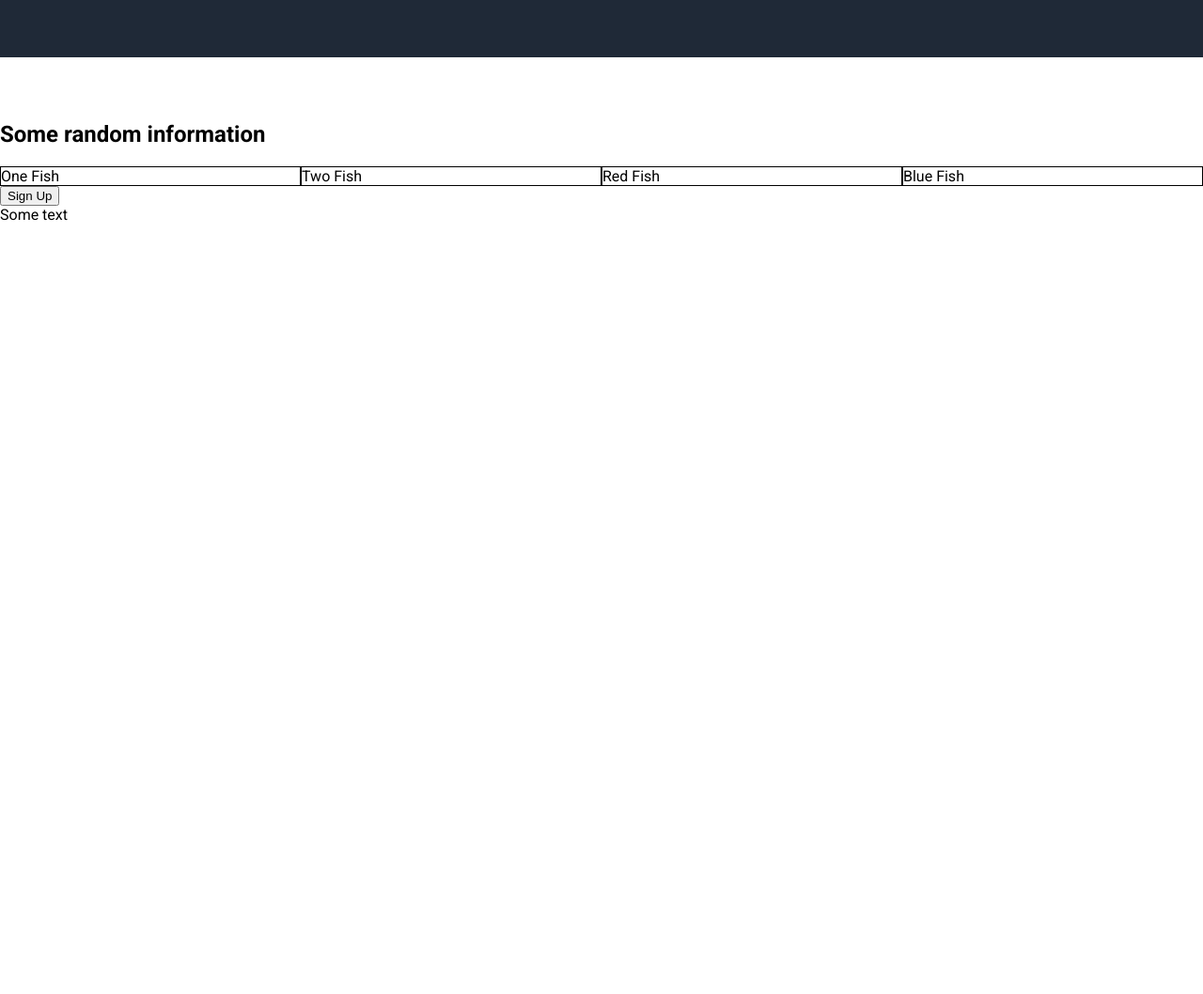
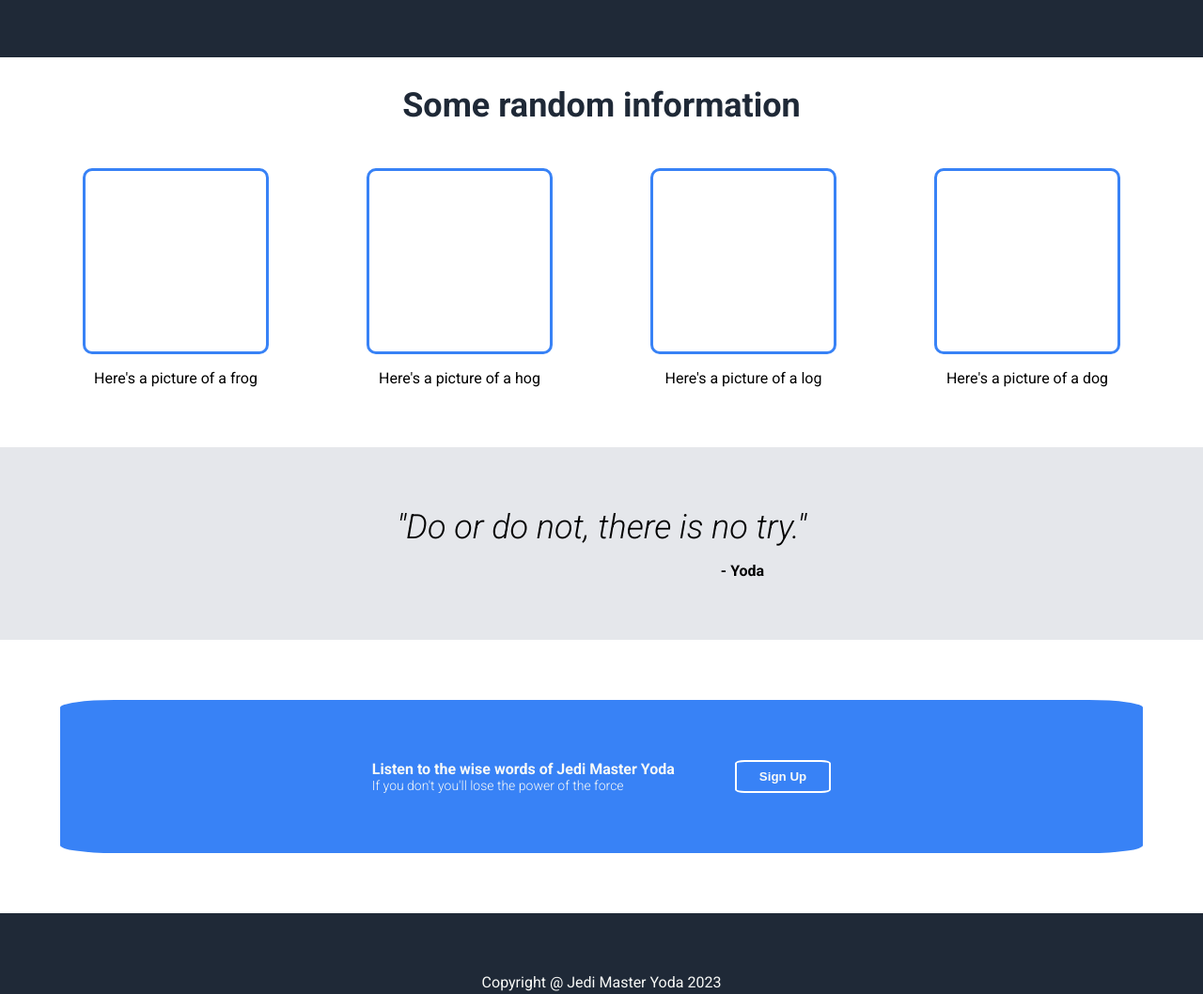
Before and after one commit to rbrtm984/yoda-splash, a plain HTML site: page index.html in a window 1280 px wide. Shown: the part 634-1692 px from the top of the page at 94% size. Before the commit the page ends 872 px from the top, so only its background shows below. Drawn offline with Linux system fonts and the light colour scheme.

Commit message:
Finished basic styling

```diff
--- a/index.html
+++ b/index.html
@@ -31,26 +31,41 @@
             <img class="image" src="./images/pexels-fauxels-3183197.jpg"/>
         </div>
     </div>
-        <div class="mainTitle">
 </div>
     <div class="body">
         <h2>Some random information</h2>
         <div class="cards">
-            <div class="card">One Fish</div>
-            <div class="card">Two Fish</div>
-            <div class="card">Red Fish</div>
-            <div class="card">Blue Fish</div>
+            <div class="cardContainer">
+                <div class="card"></div>
+                <div class="cardText">Here's a picture of a frog</div>
+            </div>
+            <div class="cardContainer">
+                <div class="card"></div>
+                <div class="cardText">Here's a picture of a hog</div>
+            </div>
+            <div class="cardContainer">
+                <div class="card"></div>
+                <div class="cardText">Here's a picture of a log</div>
+            </div>
+            <div class="cardContainer">
+                <div class="card"></div>
+                <div class="cardText">Here's a picture of a dog</div>
+            </div>
         </div>
-        <div class="quote">
-            <div class="quoteAuthor"></div>
+        <div class="quoteContainer">
+            <div class="quote">"Do or do not, there is no try."</div>
+            <div class="quoteAuthor">- Yoda</div>
         </div>
         <div class="callToAction">
-            <div class="theCall"></div>
+            <div class="textContainer">
+                <div class="theCall">Listen to the wise words of Jedi Master Yoda</div>
+                <div class="theCallSubtext">If you don't you'll lose the power of the force</div>
+            </div>
             <button>Sign Up</button>
         </div>
     </div>
     <div class="footer">
-        <div class="footerText">Some text</div>
+        <div class="footerText">Copyright @ Jedi Master Yoda 2023</div>
     </div>
     <div></div>
 </body>
--- a/styles.css
+++ b/styles.css
@@ -101,7 +101,7 @@ body {
     padding: 1rem 2rem;
   }
 }
-}
+
 
 .titleSignUp {
     align-self: flex-start;
@@ -112,11 +112,104 @@ img {
     flex-grow: 2;
 }
 
+.body {
+    flex-grow: 1;
+}
+.body h2 {
+    display: flex;
+    justify-content: center;
+    align-items: center;
+    font-size: 36px;
+    font-style: extra-bold;
+    color: #1F2937;
+}
+
 .cards {
     display: flex;
+    flex-direction: row;
+    justify-content: space-evenly;
+    margin-bottom: 64px;
+}
+
+.cardContainer {
+    display: flex;
+    flex-direction: column;
+    justify-content: center;
+    align-items: center;
 }
 .card {
-    width: 25%;
-    height: 100%;
-    border: 1px solid black;
+    margin: 16px;
+    border: 3px solid #3882f6;
+    padding: 96px;
+    border-radius: 5%;
 }
+
+.quoteContainer {
+    background-color: #E5E7EB;
+    padding: 64px 32px 64px 32px;
+    display: flex;
+    flex-direction: column;
+    justify-content: center;
+    align-items: center;
+}
+
+.quote {
+    font-size: 36px;
+    font-weight: 300;
+    font-style: italic;
+}
+
+
+.quoteAuthor {
+    font-size: 16px;
+    margin-top: 16px;
+    font-weight: bold;
+    margin-left: 300px;
+}
+
+.callToAction {
+    background-color:#3882F6;
+    margin: 64px;
+    display: flex;
+    color: #e2e8f0;
+    justify-content: center;
+    gap: 64px;
+    padding-top: 64px;
+    padding-bottom: 64px;
+    border-radius: 5%;
+}
+
+.textContainer {
+    display: flex;
+    flex-direction: column;
+}
+
+.theCall {
+    font-size: 16px;
+    font-weight: 700;
+    color:#F9FAF8;
+}
+
+.theCallSubtext {
+    font-size: 14px;
+    font-weight: 300;
+    color: #F9FAF8;
+}
+
+.callToAction button {
+    background-color:#3882F6;
+    border: 2px solid white;
+    border-radius: 10%;
+    color:#F9FAF8;
+    padding: 8px 24px 8px 24px;
+    font-weight:700;
+}
+
+.footer {
+    background-color: #1F2937;
+    padding: 64px;
+    display: flex;
+    color:#F9FAF8;
+    justify-content: center;
+    align-items: center;
+}
```
